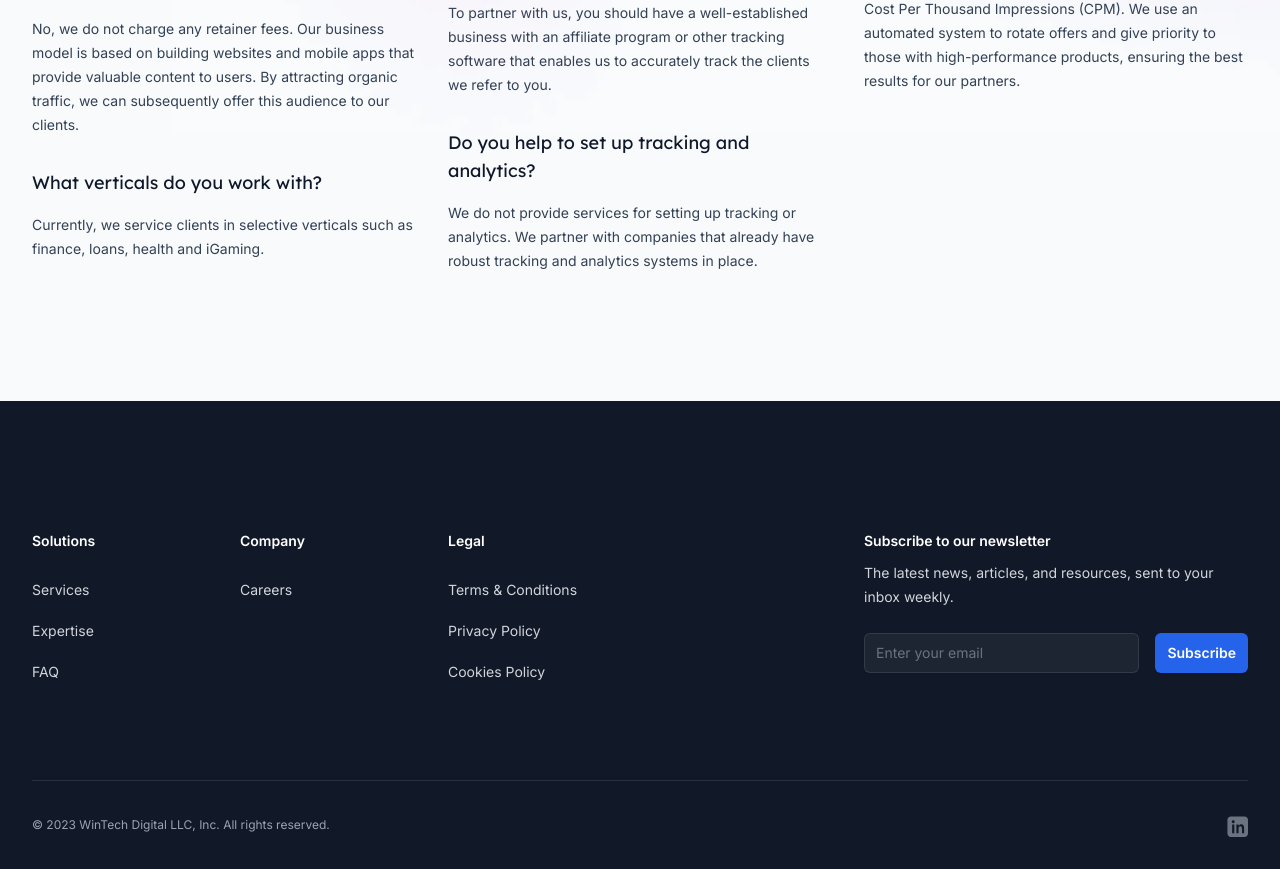
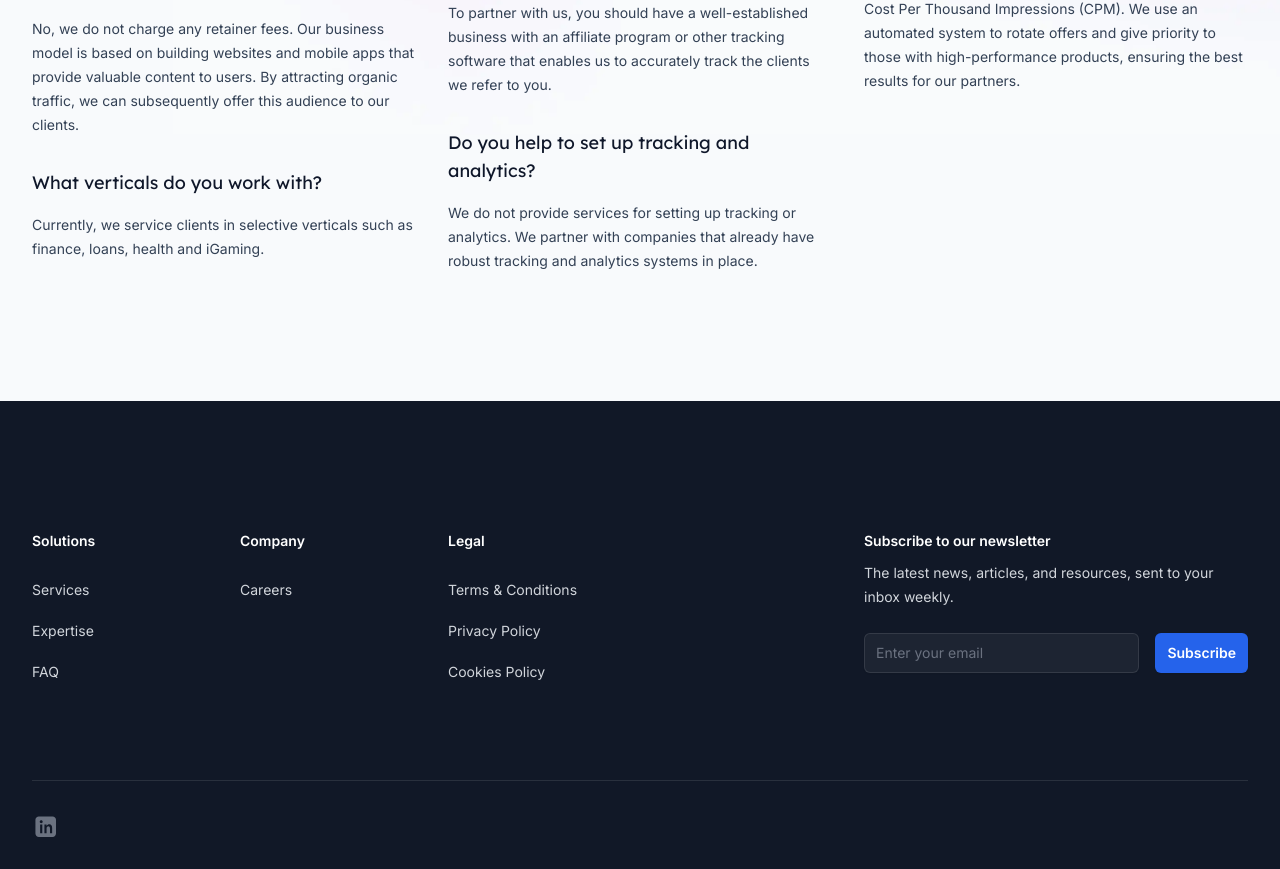
Before and after one commit to wtechdigital/wtech-co, a Next.js app: page / in a window 1280 px wide. Shown: the part 3981-4850 px from the top of the page. Built offline with nearby package versions, Linux system fonts and the light colour scheme.

Commit message:
Update Footer.jsx

```diff
--- a/src/components/Footer.jsx
+++ b/src/components/Footer.jsx
@@ -120,9 +120,6 @@ export function Footer() {
               </a>
             ))}
           </div>
-          <p className="mt-8 text-xs leading-5 text-gray-400 md:order-1 md:mt-0">
-            &copy; 2023 WinTech Digital LLC, Inc. All rights reserved.
-          </p>
         </div>
       </div>
     </footer>
```
